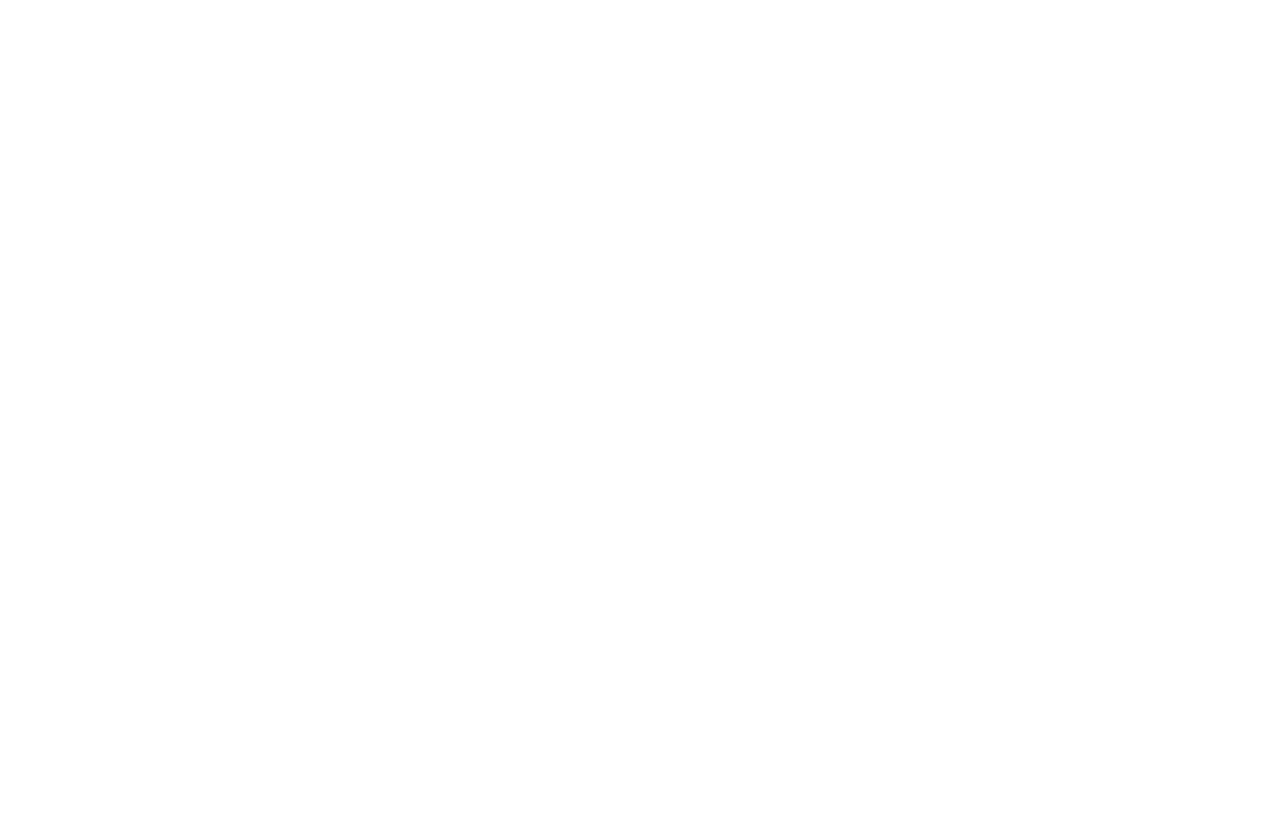
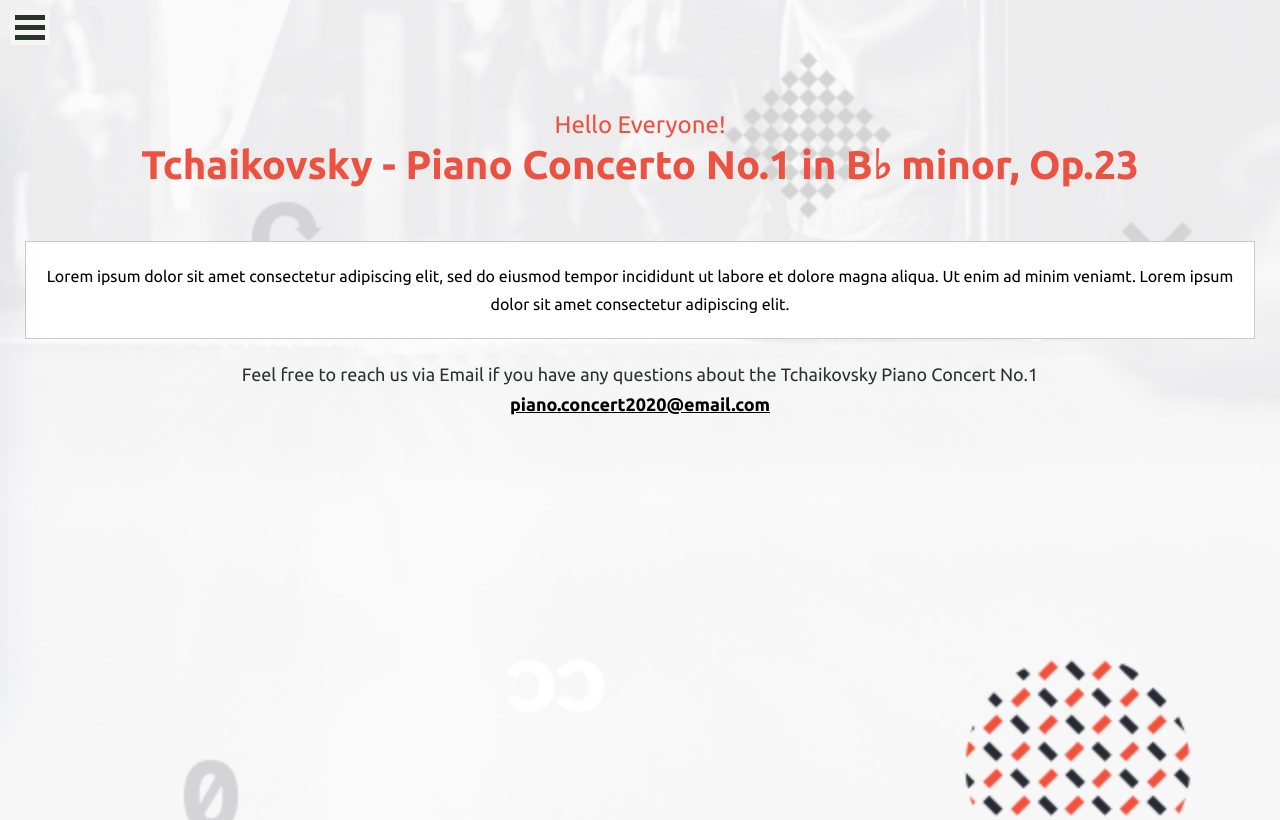
Before and after one commit to ulisesedu7/Capstone-Project-1, a plain HTML site: page about-page.html in a window 1280 px wide. Drawn offline with Linux system fonts and the light colour scheme.

Commit message:
Create first styles of the about me

```diff
--- a/about-page.html
+++ b/about-page.html
@@ -15,9 +15,40 @@
   <link href="https://fonts.googleapis.com/css2?family=Ubuntu:wght@300;400;500;700&display=swap" rel="stylesheet">
 </head>
 <body>
+  <div class="first-container">
+    <header id="mobile-header">
+      <nav class="nav-list">
+        <div id="nav-bar-btn">
+          <span class="bar"></span>
+          <span class="bar"></span>
+          <span class="bar"></span>
+        </div>
 
+        <div class="mobile-menu">
+          <ul class="mobile-menu-links display-flex">
+            <li><a class="mobile-menu-a" id="main-logo" href="index.html">Main Logo</a></li>
+            <li><a class="mobile-menu-a" href="about-page.html" id="about-link">About</a></li>
+            <li><a class="mobile-menu-a" href="#program-section">Program</a></li>
+            <li><a class="mobile-menu-a" href="#repertoire">Repertoire</a></li>
+            <li><a class="mobile-menu-a" href="#sponsors">Sponsors</a></li>
+            <li><a class="mobile-menu-a" href="#">News</a></li>
+          </ul>
+        </div>
+      </nav>
+    </header>
+
+    <section id="heading-section" class="display-flex about-head-section">
+      <p class="above-heading-des" id="about-head-des">Hello Everyone!</p>
+      <h1 class="main-heading">Tchaikovsky - Piano Concerto No.1 in B♭ minor, Op.23</h1>
+
+      <p class="main-des" id="about-main-des">Lorem ipsum dolor sit amet consectetur adipiscing elit, sed do eiusmod tempor incididunt ut labore et dolore magna aliqua. Ut enim ad minim veniamt. Lorem ipsum dolor sit amet consectetur adipiscing elit.</p>
+
+      <p class="location-des" id="contact-des">Feel free to reach us via Email if you have any questions about the Tchaikovsky Piano Concert No.1<a href="mailto:piano.concert2020@email.com" id="about-email">piano.concert2020@email.com</a></p>
+
+    </section>
+  </div>
 
   <!--My Javascript -->
-  <!-- <script type="module" src="javascript/script.js"></script> -->
+  <script type="module" src="javascript/script.js"></script>
 </body>
 </html>
--- a/css/styles.css
+++ b/css/styles.css
@@ -128,7 +128,7 @@ Mobile Heading Section
 
 .above-heading-des {
   font-weight: 400;
-  font-size: 22px;
+  font-size: 24px;
   line-height: 28px;
   color: #ec5242;
   margin-top: 3rem;
@@ -349,3 +349,30 @@ footer {
   font-weight: 700;
   margin-bottom: 10px;
 }
+
+/*
+About Page Specific Styles
+*/
+.about-head-section {
+  text-align: center;
+}
+
+#about-main-des {
+  border: 1px solid #cccbcb;
+  background-color: #fff;
+  padding: 20px;
+}
+
+#contact-des {
+  font-size: 18px;
+}
+
+#about-email {
+  display: block;
+}
+
+#about-email:link,
+#about-email:visited {
+  font-weight: 700;
+  color: black;
+}
--- a/javascript/script.js
+++ b/javascript/script.js
@@ -2,7 +2,6 @@
 JS Object Data
 */
 import repertoireInfo from './data.js';
-import projectInfo from './data.js';
 
 /*
 Hamburguer Menu constants
```
